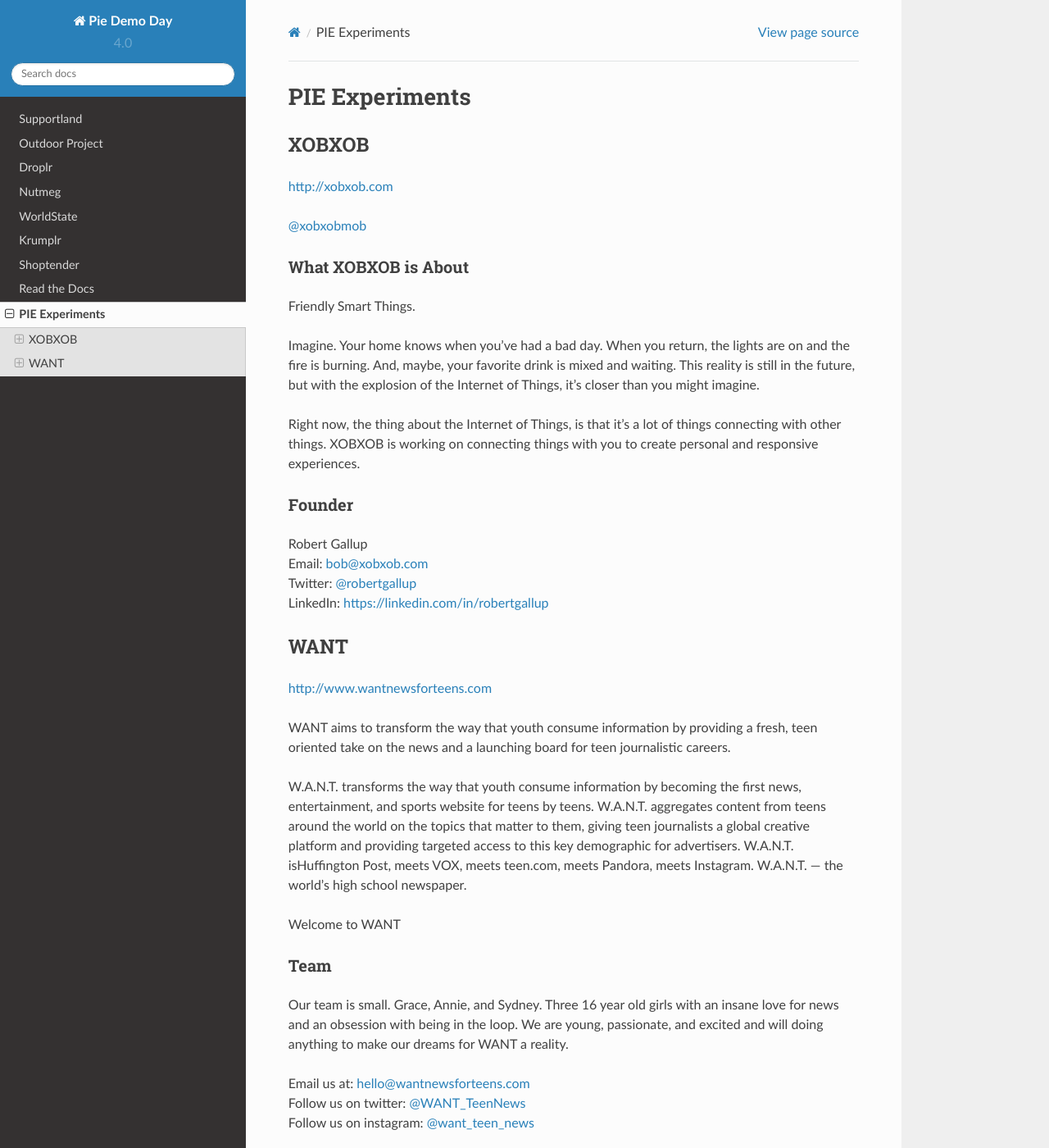
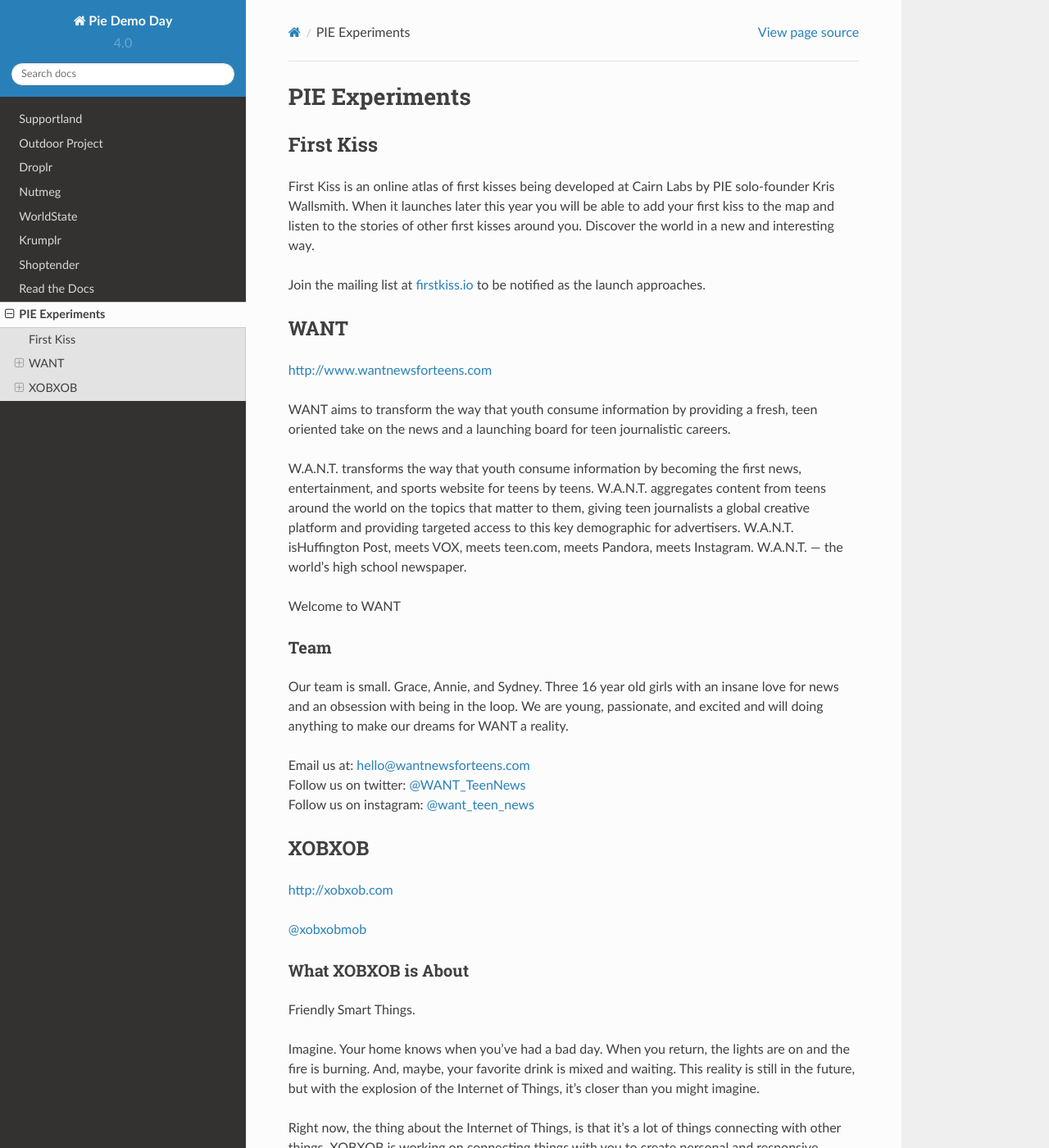
Before and after one commit to piepdx/pie-docs, a Sphinx documentation site: the page built from docs/experiments.rst, in a window 1280 px wide and 1400 px high. Shown: the whole window at 82% size. Built offline with Sphinx 7.4.7 and the Read the Docs theme 2.0.0, drawn with Linux system fonts in a browser that asks for light colours.

Commit message:
Add first kiss, order alphabetically

```diff
--- a/docs/experiments.rst
+++ b/docs/experiments.rst
@@ -1,33 +1,17 @@
 PIE Experiments
 ===============
 
-XOBXOB
-------
+First Kiss
+----------
 
-http://xobxob.com
+First Kiss is an online atlas of first kisses being developed at Cairn Labs by
+PIE solo-founder Kris Wallsmith. When it launches later this year you will be
+able to add your first kiss to the map and listen to the stories of other first
+kisses around you. Discover the world in a new and interesting way.
 
-`@xobxobmob`_
+Join the mailing list at `firstkiss.io`_ to be notified as the launch approaches.
 
-What XOBXOB is About
-^^^^^^^^^^^^^^^^^^^^
-
-Friendly Smart Things.
-
-Imagine. Your home knows when you’ve had a bad day. When you return, the lights are on and the fire is burning. And, maybe, your favorite drink is mixed and waiting. This reality is still in the future, but with the explosion of the Internet of Things, it’s closer than you might imagine.
-
-Right now, the thing about the Internet of Things, is that it’s a lot of things connecting with other things. XOBXOB is working on connecting things with you to create personal and responsive experiences.
-
-Founder
-^^^^^^^
-
-| Robert Gallup
-| Email: bob@xobxob.com
-| Twitter: `@robertgallup`_
-| LinkedIn: https://linkedin.com/in/robertgallup
-
-.. _@xobxobmob: https://twitter.com/xobxobmob
-.. _@robertgallup: https://twitter.com/robertgallup
-
+.. _firstkiss.io: http://firstkiss.io
 
 
 WANT
@@ -63,3 +47,31 @@
 
 .. _@WANT_TeenNews: https://twitter.com/WANT_TeenNews
 .. _@want_teen_news: https://instagram.com/want_teen_news
+
+
+XOBXOB
+------
+
+http://xobxob.com
+
+`@xobxobmob`_
+
+What XOBXOB is About
+^^^^^^^^^^^^^^^^^^^^
+
+Friendly Smart Things.
+
+Imagine. Your home knows when you’ve had a bad day. When you return, the lights are on and the fire is burning. And, maybe, your favorite drink is mixed and waiting. This reality is still in the future, but with the explosion of the Internet of Things, it’s closer than you might imagine.
+
+Right now, the thing about the Internet of Things, is that it’s a lot of things connecting with other things. XOBXOB is working on connecting things with you to create personal and responsive experiences.
+
+Founder
+^^^^^^^
+
+| Robert Gallup
+| Email: bob@xobxob.com
+| Twitter: `@robertgallup`_
+| LinkedIn: https://linkedin.com/in/robertgallup
+
+.. _@xobxobmob: https://twitter.com/xobxobmob
+.. _@robertgallup: https://twitter.com/robertgallup
```
